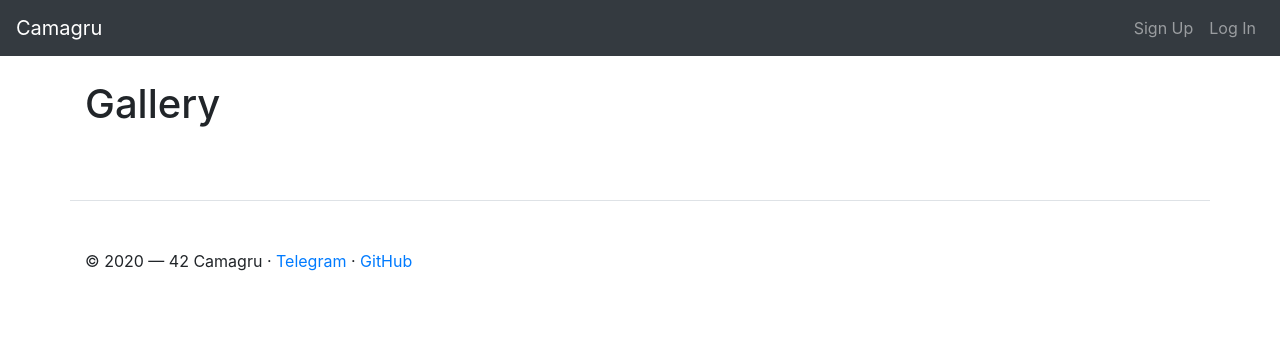
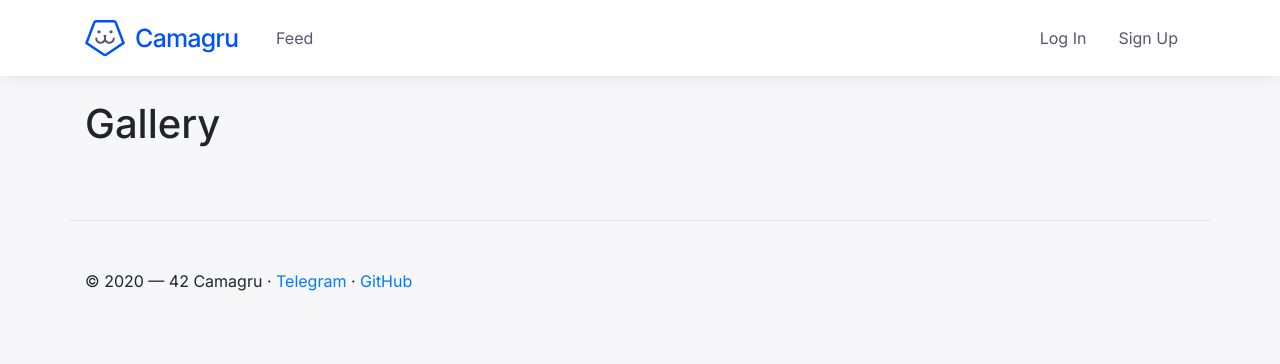
Before and after one commit to znatno/42-camagru, a PHP site: page / in a window 1280 px wide. Shown: the top 364 px of the page. Run offline with PHP 8.4, Linux system fonts and the light colour scheme; data that the repository does not hold is empty.

Commit message:
[56] - starting with layout

```diff
--- a/app/views/layout/default.php
+++ b/app/views/layout/default.php
@@ -12,34 +12,44 @@ if (isset($_SESSION['user'])) {
 
 <!DOCTYPE html>
 <html lang="en">
+
 <head>
     <meta charset="utf-8"/>
     <title><?= $title; ?></title>
     <link type="text/css" rel="stylesheet" href="/pub/css/stylesheet.css">
     <link type="text/css" rel="stylesheet" href="https://cdnjs.cloudflare.com/ajax/libs/font-awesome/4.7.0/css/font-awesome.min.css">
 	<?php require 'app/lib/put_scripts.php' ?>
+</head>
 
-</head>
 <body>
 <header>
-    <nav class="navbar navbar-expand navbar-dark bg-dark">
+    <div class="nav">
+        <div class="container">
+            <div class="row">
+                <div class="col-4 col-md-2">
+                    <a href="/"><img src="/pub/res/img/logo.svg" alt="Logo"></a>
+                </div>
+                <div class="col-4 col-md-4 p-0 nav-wrapper">
+                    <div class="nav-links">
+                        <a class="nav-links__item" href="/">Feed</a>
+						<?= isset($_SESSION['user']) ? '<a href="/create/new" class="nav-links__item">New Post</a>' : '' ?>
+                    </div>
+                </div>
+                <div class="col-4 ml-auto p-0 nav-wrapper">
+                    <div class="nav-links float-right">
+						<?= isset($_SESSION['user'])
+                            ? '<a class="nav-links__item" href="/account/profile">'.$_SESSION['user']['username'].'</a>
+                                <a class="nav-links__item" href="/account/logout">Log Out</a>'
+                            : '<a class="nav-links__item" href="/account/login">Log In</a>
+                                <a class="nav-links__item" href="/account/register">Sign Up</a>'
+                        ?>
+                    </div>
+                </div>
+            </div>
+        </div>
+    </div>
+</header>
 
-        <a class="navbar-brand" href="/">Camagru</a>
-        <button class="navbar-toggler" type="button" data-toggle="collapse" data-target="#navbar-supported-content" aria-controls="navbar-supported-content" aria-expanded="false" aria-label="Toggle navigation">
-            <span class="navbar-toggler-icon"></span>
-        </button>
-
-        <div class="navbar-collapse" id="navbar-supported-content">
-            <ul class="navbar-nav mr-auto">
-				<?= $check_post ?>
-            </ul>
-            <ul class="navbar-nav my-2 my-lg-0">
-				<?= $check_login ?>
-            </ul>
-        </div>
-
-    </nav>
-</header>
 <main role="main">
     <div id="snackbar">{Put text into the function}</div>
 	<?= $content; ?>
--- a/pub/css/stylesheet.css
+++ b/pub/css/stylesheet.css
@@ -1,4 +1,77 @@
 @import url("https://stackpath.bootstrapcdn.com/bootstrap/4.4.1/css/bootstrap.min.css");
+
+/* fonts */
+@import url('https://fonts.googleapis.com/css2?family=Inter:wght@900&display=swap');
+@import url('https://fonts.googleapis.com/css2?family=Inter:wght@800&display=swap');
+@import url('https://fonts.googleapis.com/css2?family=Inter:wght@700&display=swap');
+@import url('https://fonts.googleapis.com/css2?family=Inter:wght@600&display=swap');
+@import url('https://fonts.googleapis.com/css2?family=Inter:wght@500&display=swap');
+@import url('https://fonts.googleapis.com/css2?family=Inter:wght@400&display=swap');
+@import url('https://fonts.googleapis.com/css2?family=Inter:wght@300&display=swap');
+@import url('https://fonts.googleapis.com/css2?family=Inter:wght@200&display=swap');
+@import url('https://fonts.googleapis.com/css2?family=Inter:wght@100&display=swap');
+
+body {
+    font-family: 'Inter', -apple-system, sans-serif;
+    font-weight: normal;
+    background-color: #F7F7FA;
+}
+
+/* header */
+.nav {
+    height: 76px;
+    left: 0;
+    top: 0;
+
+    background: #FFFFFF;
+    box-shadow: 0 0 16px rgba(0, 0, 0, 0.1);
+    align-content: center;
+}
+
+.nav-wrapper {
+    margin-top: auto;
+    margin-bottom: auto;
+}
+
+.nav-links {
+    margin-left: 16px;
+    margin-top: auto;
+    margin-bottom: auto;
+    display: flex;
+    align-content: center;
+
+}
+
+.nav-links__item {
+    margin-right: 32px;
+    align-content: center;
+    color: #555770;
+}
+
+/* sign up */
+
+
+
+
+
+
+
+
+
+
+
+
+
+
+
+
+
+
+
+
+
+
+
 
 /*--- newPost.php ---*/
 
```
Also changed, not shown: pub/res/img/logo.svg (added), pub/res/img/sign-up-img.jpg (added).
